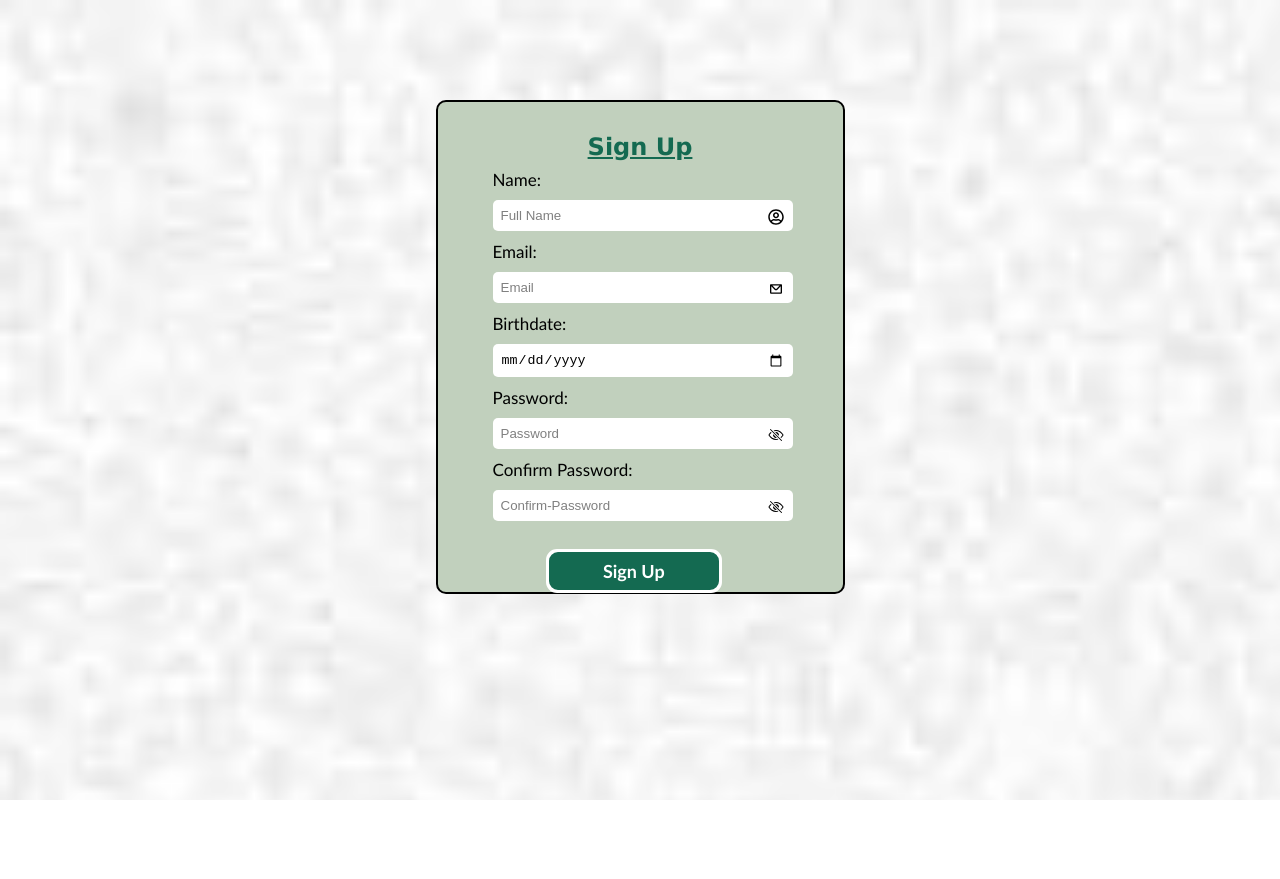
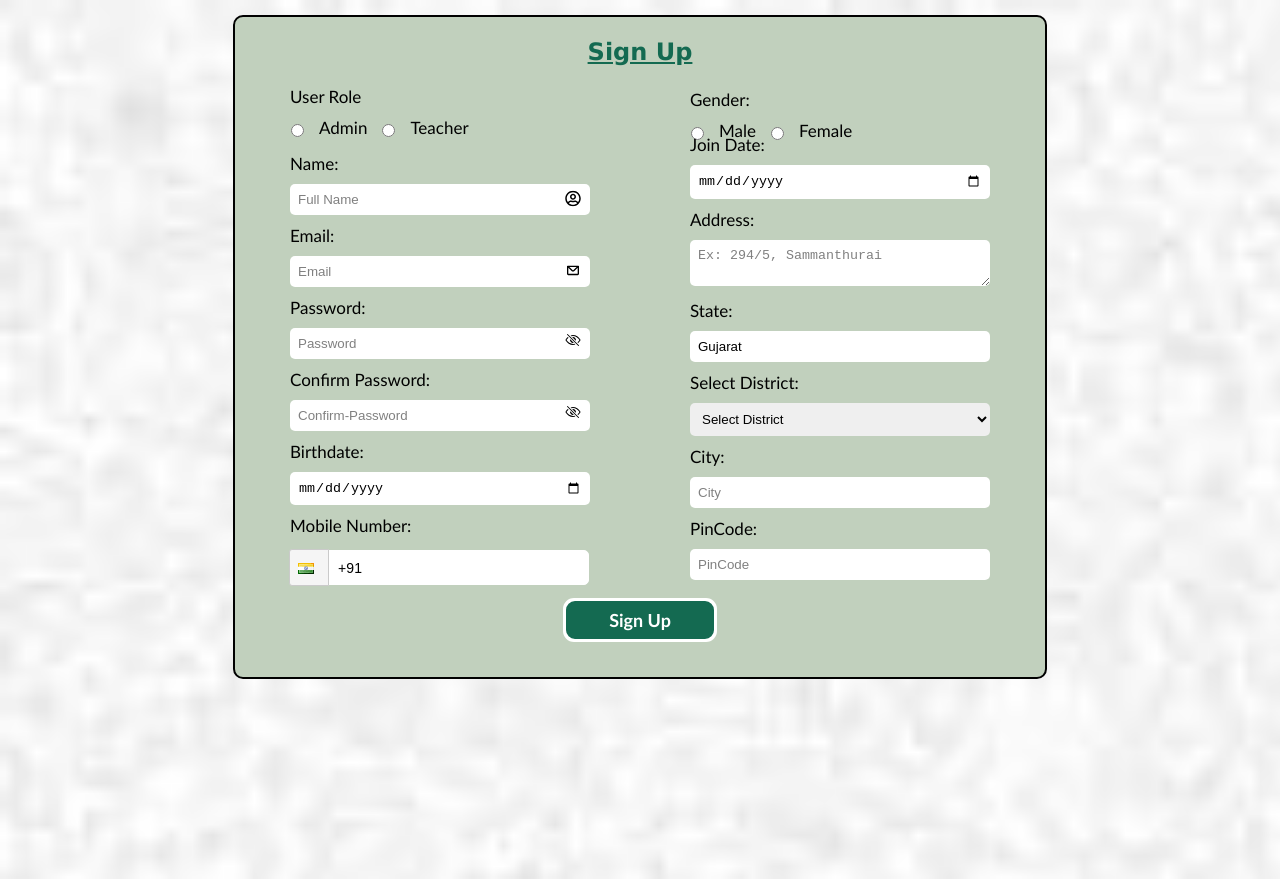
Before and after one commit to Dhirajsakariya/StudentMgntFE, a React (Create React App) app: page /Registration in a window 1280 px wide. Before the commit the page ends 800 px from the top, so only its background shows below. Built offline with nearby package versions, Linux system fonts and the light colour scheme.

Commit message:
Registration-Login Design, Validation

```diff
--- a/src/Components/Login/Login.css
+++ b/src/Components/Login/Login.css
@@ -13,7 +13,7 @@
   margin-right: auto;
   align-items: center;
   justify-content: center;
-  margin-top: 165px;
+  margin-top: 120px;
 }
 .containerr{
   width: 345px;
@@ -36,8 +36,9 @@
 
 
 .form-groupl {
-  margin-bottom: 10px;
-  margin-top: 5px;
+  padding-top: 5px;
+  margin-bottom: 5px;
+  margin-top: 10px;
 }
 
 .containerl h2{
@@ -46,6 +47,8 @@
   color:#146a51;
   text-align: center;
   font: bold;
+  margin-top: -10px;
+  margin-bottom: 10px;
   text-decoration: underline;
   font-family: 'Lucida Sans', 'Lucida Sans Regular', 'Lucida Grande', 'Lucida Sans Unicode', Geneva, Verdana, sans-serif;
 }
@@ -61,7 +64,7 @@
 .labell {
   display: block;
   margin-bottom: 5px;
-  margin-top: 8px;
+  margin-top: -22px;
   margin-left: 25px;
   font-family: 'Gill Sans', 'Gill Sans MT', Calibri, 'Trebuchet MS', sans-serif;
   font-size: 17px;
@@ -196,3 +199,26 @@ button:hover {
   font-size: 18px;
   color: white;
 }
+.radio-group3  {
+  display: inline-flex;
+  align-items: center;
+  margin-left: 5px;
+  margin-bottom: 15px;
+}
+
+.radio-group3 label {
+  margin-top: 5px;
+  margin-bottom: 5px;
+  margin-left: 5px;
+}
+
+.radio-group3 input {
+  width: 10%;
+  padding: 0;
+  margin-left: 22px;
+  margin-bottom: 5px;
+}
+
+.labellogin{
+  margin-left: 25px;
+}
--- a/src/Components/Login/Login.jsx
+++ b/src/Components/Login/Login.jsx
@@ -1,7 +1,7 @@
 import React, { useState, useEffect } from 'react';
 import './Login.css';
 import config from './config';
-import { useHistory,useLocation } from 'react-router-dom';
+import { useHistory } from 'react-router-dom';
 import { IoEyeOutline, IoEyeOffOutline } from "react-icons/io5";
 import { CgMail } from 'react-icons/cg';
 import { toast, Toaster } from 'react-hot-toast';
@@ -12,6 +12,7 @@ const Login = () => {
     const [showPassword, setShowPassword] = useState(false);
     const [id, setId] = useState();
     const navigate = useHistory();
+    const [role, setRole] = useState();
     const [rememberMe, setRememberMe] = useState(false); // Add rememberMe state
 
     useEffect(() => {
@@ -64,6 +65,11 @@ const handleUserChange = (e) => {
 
     const handleSubmit = async (e) => {
         e.preventDefault();
+        if (!role) {
+            toast.error('Please select your role!');
+            return;
+          }
+
         try {
             const response = await fetch(`${config.ApiUrl}User/Login`, {
                 method: 'POST',
@@ -120,6 +126,17 @@ const handleUserChange = (e) => {
                 <h2>Login Form</h2>
                 <input type='hidden' value={id}/>
                 <div className='form-groupl'>
+                    <label className='labellogin'>User Role</label>
+                    <div className='radio-group3'>
+                    <input className='inputr' type="radio" name="role" id="admin" value={1} onChange={e => setRole(e.target.value)} />
+                    <label htmlFor="administrator">Admin</label>
+                    <input className="form-check-input" type="radio" name="role" id="teacher" value={2} onChange={e => setRole(e.target.value)} />
+                    <label htmlFor="staff">Teacher</label>
+                    <input className="form-check-input" type="radio" name="role" id="student" value={3} onChange={e => setRole(e.target.value)} />
+                    <label htmlFor="user">Student</label>
+                    </div>
+                </div>
+                <div className='form-groupl'>
                     <label className='labell'>Email:</label>
                     <input
                         className='inputl'
@@ -136,7 +153,7 @@ const handleUserChange = (e) => {
                     <div className='password-input'>
                     <input className='inputl' type={showPassword ? 'text' : 'password'} value={password}     autoComplete="current-password"
                             onChange={handlePasswordChange} placeholder='Enter Your Password'
-                         pattern="^(?=.*\d)(?=.*[a-z])(?=.*[A-Z])(?=.*[0-9])(?=.*[~\@\!\#\$\%\^\&\*\?]).{8,15}$"
+                         pattern="^(?=.\d)(?=.[a-z])(?=.[A-Z])(?=.[0-9])(?=.[~\@\!\#\$\%\^\&\\?]).{8,15}$"
                          title="Must contain at least one  number and one uppercase and one lowercase letter and One special Charecter, and at least 8 characters"
                          required />
                         {showPassword ? <IoEyeOutline className='iconl' onClick={togglePasswordVisibility} /> : <IoEyeOffOutline className='iconl' onClick={togglePasswordVisibility} />}
--- /dev/null
+++ b/src/Components/Login/Registration.css
@@ -0,0 +1,100 @@
+  .containerr{
+    width: 750px;
+    color:black;
+    border-radius: 10px;
+    padding: 30px 30px;
+    height:600px;
+    background: transparent;
+    border: 2px solid;
+    background-color: hsl(107, 17%, 78%);
+    margin-left: auto;
+    padding-top: auto;
+    padding-bottom: 30px;
+    margin-right: auto;
+    align-items: center;
+    justify-content: center;
+    margin-top: 15px;
+    margin-bottom: 200px;
+  }
+  .form-groupr {
+    margin-bottom: 10px;
+    margin-top: 5px;
+  }
+  .containerr h2{
+    justify-content: center;
+    padding-top: 1px;
+    color:#146a51;
+    text-align: center;
+    font: bold;
+    margin-top: -10px;
+    margin-bottom: 20px;
+    text-decoration: underline;
+    font-family: 'Lucida Sans', 'Lucida Sans Regular', 'Lucida Grande', 'Lucida Sans Unicode', Geneva, Verdana, sans-serif;
+  }
+  .signup{
+    justify-content: center;
+    padding-top: 1px;
+    color:#146a51;;
+    text-align: center;
+    font: bold;
+    text-decoration: underline;
+    font-family: 'Lucida Sans', 'Lucida Sans Regular', 'Lucida Grande', 'Lucida Sans Unicode', Geneva, Verdana, sans-serif;
+  }
+  .labelr {
+    display: block;
+    margin-bottom: 5px;
+    margin-top: 8px;
+    margin-left: 25px;
+    font-family: 'Gill Sans', 'Gill Sans MT', Calibri, 'Trebuchet MS', sans-serif;
+    font-size: 17px;
+  }
+  .phone_numberr {
+    width: 400px;
+    margin-left: 15px;
+    padding: 8px;
+    box-sizing: border-box;
+    margin-top: 5px;
+    border: 1px;
+    border-radius: 8px;
+  }
+  .inputr {
+    width: 300px;
+    margin-left: 25px;
+    padding: 8px;
+    box-sizing: border-box;
+    margin-top: 5px;
+    border: 1px;
+    border-radius: 5px;
+  }
+
+  .inputr::placeholder {
+    color:gray;
+    position:absolute;
+  }
+
+  .iconr {
+    position:relative;
+    right: 25px;
+    top: 50%;
+    transform: translateY(15%);
+  }
+  .buttonr {
+    width: 20%;
+    height: 40px;
+    border-radius: 10px;
+    outline: auto;
+    border: 1px;
+    background:#146a51;;
+    justify-content: center;
+    text-align: center;
+    margin-left: 300px;
+    margin-top: 10px;
+    margin-bottom: 15px;
+    font-weight: 700;
+    font-size: 18px;
+    color: white;
+  }
+  .form-groupr2{
+    margin-left: 400px;
+    margin-top: -515px;
+  }
--- a/src/Components/Login/Registration.jsx
+++ b/src/Components/Login/Registration.jsx
@@ -1,4 +1,4 @@
-import React,{useState} from 'react'
+import React,{useState,useEffect} from 'react'
 import {FaRegUserCircle} from "react-icons/fa";
 import {  useHistory } from 'react-router-dom';
 import config from './config';
@@ -6,27 +6,49 @@ import {CgMail } from "react-icons/cg";
 import {IoEyeOutline,IoEyeOffOutline} from 'react-icons/io5'
 import {toast,Toaster} from 'react-hot-toast';
 import moment from 'moment';
-import './Login.css';
-
+import PhoneInput from 'react-phone-input-2';
+import 'react-phone-input-2/lib/style.css';
+import './Registration.css';
 function Registration(props) {
 
-    const [error] = useState('');
+  //const [id, setId] = useState('');
   const [name, setName ] = useState('');
   const [email, setEmail] = useState('');
-    const [birthday, setBirthday] = useState('');
   const [password, setPassword] = useState('');
   const [confirmPassword, setConfirmPassword] = useState('');
+  const [gender, setGender] = useState('');
+  const [birthday, setBirthday] = useState('');
+  const [mobileNumber, setMobileNumber] = useState('');
+  const [joinDate, setJoinDate] = useState('');
+  const [address, setAddress] = useState('');
+  const [state] = useState('Gujarat'); // Default state is Gujarat
+  const districts = ["Ahmedabad", "Amreli", "Anand", "Aravalli", "Banaskantha", "Bharuch", "Bhavnagar", "Botad", "Chhota Udaipur", "Dahod", "Dang", "Devbhoomi Dwarka", "Gandhinagar", "Gir Somnath", "Jamnagar", "Junagadh", "Kheda", "Kutch", "Mahisagar", "Mehsana", "Morbi", "Narmada", "Navsari", "Panchmahal", "Patan", "Porbandar", "Rajkot", "Sabarkantha", "Surat", "Surendranagar", "Tapi", "Vadodara", "Valsad"];
+  const [selectedDistrict, setSelectedDistrict] = useState('');
+  const [city, setCity] = useState('');
+  const [pinCode, setPinCode] = useState('');
+  const [isValidPhone, setIsValidPhone] = useState(false);
+  const [isAdmin, setIsAdmin] = useState('');
+  const [role, setRole] = useState();
+
   const [isVisible, setVisible] = useState(false);
   const [isDisable, setDisable] = useState(false);
+  const [error] = useState('');
 
   const toggle = () => {
       setVisible(!isVisible);
     };
+
   const toggleBtn = () => {
       setDisable(!isDisable);
     };
 
   const navigate=useHistory();
+
+  const handlePhoneChange = (value) => {
+    setMobileNumber(value);
+    const phoneRegex = /^[+]?[0-9]{8,}$/;
+    setIsValidPhone(phoneRegex.test(value));
+  };
 
   const handleSubmit = async (e) => {
   e.preventDefault();
@@ -34,15 +56,64 @@ function Registration(props) {
       toast.error('All fields are required!');
       return;
     }
+    if (!name) {
+      toast.error('Please enter your name!');
+      return;
+    }
     const emailRegex = /^\S+@\S+\.\S+$/;
-    if (!emailRegex.test(email)) {
+    if (!email || !emailRegex.test(email)) {
       toast.error('Please enter a valid email address!');
       return;
     }
-    if (password !== confirmPassword) {
+    if (!password) {
+      toast.error('Please enter a password!');
+      return;
+    }
+    if (!confirmPassword || password !== confirmPassword) {
       toast.error('Password does not match!');
       return;
     }
+    if (!gender) {
+      toast.error('Please select your gender!');
+      return;
+    }
+    if (!birthday) {
+      toast.error('Please select your birthday!');
+      return;
+    }
+    if (!isValidPhone) {
+      toast.error('Please enter a valid mobile number!');
+      return;
+    }
+    if (!joinDate) {
+      toast.error('Please select your join date!');
+      return;
+    }
+    if (!address) {
+      toast.error('Please enter your address!');
+      return;
+    }
+    if (!state) {
+      toast.error('Please enter your state!');
+      return;
+    }
+    if (!selectedDistrict) {
+      toast.error('Please select your district!');
+      return;
+    }
+    if (!city) {
+      toast.error('Please enter your city!');
+      return;
+    }
+    if (!pinCode) {
+      toast.error('Please enter your pin code!');
+      return;
+    }
+    if (!role) {
+      toast.error('Please select your role!');
+      return;
+    }
+
   try {
     const addUserDto = {
       Name: name,
@@ -75,7 +146,6 @@ function Registration(props) {
     {
       toast.error('Signup failed. Please try again later.');
     }
-
   } catch {
       toast.error('Signup failed. Please try again later.');
     }
@@ -92,45 +162,149 @@ const customToastStyle = {
     <div className='containerr'>
       <form onSubmit={handleSubmit}>
         <h2 className='signup'>Sign Up</h2>
-                <div className='form-groupl'>
-                    <label className='labell'>Name:</label>
-                    <input className='inputl' type='text' value={name} onChange={(e)=> setName(e.target.value)} placeholder='Full Name'
+      <div className='form-group1'>
+        <div className='form-groupr'>
+            <label className='labelr'>User Role</label>
+            <div className='radio-groupa'>
+              <input className='inputr' type="radio" name="role" id="admin" value={1} onChange={e => setRole(e.target.value)} />
+              <label htmlFor="administrator">Admin</label>
+              <input className="form-check-input" type="radio" name="role" id="teacher" value={2} onChange={e => setRole(e.target.value)} />
+              <label htmlFor="staff">Teacher</label>
+              {/* <input className="form-check-input" type="radio" name="role" id="student" value={3} onChange={e => setRole(e.target.value)} />
+              <label htmlFor="user">Student</label> */}
+            </div>
+          </div>
+          <div className='form-groupr'>
+            <label className='labelr'>Name:</label>
+            <input className='inputr' type='text' value={name} onChange={(e)=> setName(e.target.value)} placeholder='Full Name'
               name='name'  required />
-                    <FaRegUserCircle className='iconle' />
+            <FaRegUserCircle className='iconl' />
           </div>
-                <div className='form-groupl'>
-                    <label className='labell'>Email:</label>
-                    <input className='inputl' type='email' value={email} onChange={(e)=> setEmail(e.target.value)} placeholder='Email'
+          <div className='form-groupr'>
+            <label className='labelr'>Email:</label>
+            <input className='inputr' type='email' value={email} onChange={(e)=> setEmail(e.target.value)} placeholder='Email'
               name='email'  required />
-                    <CgMail className='iconle' />
+            <CgMail className='iconr' />
           </div>
-                <div className='form-groupl'>
-                    <label className='labell'>Birthdate:</label>
-                    <input className='inputl' type='date' value={birthday} max={moment().format("YYYY-MM-DD")} onChange={(e) => setBirthday(e.target.value)} required />
-                </div>
-                <div className='form-groupl'>
-                <label className='labell'>Password:</label>
-                    <input className='inputl' type={!isVisible ? "password" : "text"}
+          <div className='form-groupr'>
+            <label className='labelr'>Password:</label>
+            <input className='inputr' type={!isVisible ? "password" : "text"}
               name='password' placeholder='Password'
               value={password} onChange={(e)=> setPassword(e.target.value)}
               pattern="^(?=.*\d)(?=.*[a-z])(?=.*[A-Z])(?=.*[0-9])(?=.*[~\@\!\#\$\%\^\&\*\?]).{8,15}$"
               title="Must contain at least one  number and one uppercase and one lowercase letter and One special Charecter, and at least 8 characters"
               autoComplete='current-password'
               required/>
-                        <span className='iconle' onClick={toggle}>
+            <span className='iconr' onClick={toggle}>
               {isVisible  ? <IoEyeOutline/> : <IoEyeOffOutline />
               }</span>
           </div><p className='pass'>{error}</p>
-                <div className='form-groupl'>
-                    <label className='labell'>Confirm Password:</label>
-                    <input className='inputl' type={!isDisable ? "password" : "text"}
+          <div className='form-groupr'>
+            <label className='labelr'>Confirm Password:</label>
+            <input className='inputr' type={!isDisable ? "password" : "text"}
               name='password' placeholder='Confirm-Password'
               autoComplete='Confirm-Password'
               value={confirmPassword} onChange={(e)=> setConfirmPassword(e.target.value)} required/>
-                     <span className='iconle' onClick={toggleBtn}>
+            <span className='iconr' onClick={toggleBtn}>
               {isDisable  ? <IoEyeOutline /> : <IoEyeOffOutline /> }</span>
           </div><p className='pass'>{error}</p>
-                <button className='button' type='submit'>Sign Up</button>
+          <div className='form-groupr'>
+            <label className='labelr'>Birthdate:</label>
+            <input className='inputr' type='date' value={birthday} max={moment().format("YYYY-MM-DD")} onChange={(e) => setBirthday(e.target.value)} required />
+          </div>
+          <div className='form-groupr'>
+          <label className='labelr'>Mobile Number:</label>
+            <div className='phone_numberr'>
+              <PhoneInput
+                country="in"
+                value={mobileNumber}
+                disableDropdown={true}
+                onChange={handlePhoneChange}
+                inputStyle={{backgroundColor: 'white', borderColor: 'white' }}
+                containerStyle={{padding:'1px'}}
+              />
+            </div>
+          </div>
+        </div>
+        <div className='form-groupr2'>
+        <div className='form-groupr'>
+          <label className='labelr'>Gender:</label>
+          <div className="radio-groupa">
+            <input
+              className='inputr'
+              type="radio"
+              value="male"
+              checked={gender === "male"}
+              onChange={() => setGender("male")}
+              required
+            />
+            <label>Male</label>
+            <input
+              type="radio"
+              value="female"
+              checked={gender === "female"}
+              onChange={() => setGender("female")}
+              required
+            />
+            <label>Female</label>
+          </div>
+        </div>
+          <div className='form-groupr'>
+          <label className='labell'>Join Date:</label>
+          <input className='inputl' type='date' value={joinDate} onChange={(e) => setJoinDate(e.target.value)} required />
+        </div>
+          <div className='form-groupr'>
+            <lable className='labelr'>Address:</lable>
+            <textarea className="inputr" id="Address" name="address" value={address} onChange={e => setAddress(e.target.value)} placeholder="Ex: 294/5, Sammanthurai" rows="2" required></textarea>
+          </div>
+          <div className="form-groupr">
+            <label className='labelr'>State:</label>
+            <input
+              className="inputr"
+              type="text"
+              value={state}
+            />
+          </div>
+          <div className="form-groupr">
+            <label className='labelr'>Select District:</label>
+            <select
+              value={selectedDistrict}
+              onChange={(e) => setSelectedDistrict(e.target.value)}
+              className="inputr"
+            >
+              <option value="">Select District</option>
+              {districts.map((district, index) => (
+                <option key={index} value={district}>
+                  {district}
+                </option>
+              ))}
+            </select>
+          </div>
+          <div className="form-groupr">
+            <label className='labelr'>City:</label>
+            <input
+              className="inputr"
+              type="text"
+              value={city}
+              onChange={(e) => setCity(e.target.value)}
+              placeholder="City"
+              required
+            />
+          </div>
+          <div className="form-groupr">
+            <label className='labelr'>PinCode:</label>
+            <input
+              className="inputr"
+              id="pincode"
+              name="pincode"
+              value={pinCode}
+              onChange={(e) => setPinCode(e.target.value)}
+              placeholder="PinCode"
+              required
+            />
+          </div>
+        </div>
+        <button className='buttonr' onClick={handleSubmit} type='submit'>Sign Up</button>
       </form>
     </div>
     <Toaster toastOptions={{style: customToastStyle,duration:1500,}} position="top-center" reverseOrder={false} />
@@ -138,5 +312,4 @@ const customToastStyle = {
 )
 }
 
-
 export default Registration;
```
Also changed, not shown: src/Components/Login/ForgotPassword.jsx (+4 -7 lines), 1 other file (tests, documents, lock files or other folders). Lines whose indentation alone changed are shown as unchanged.
